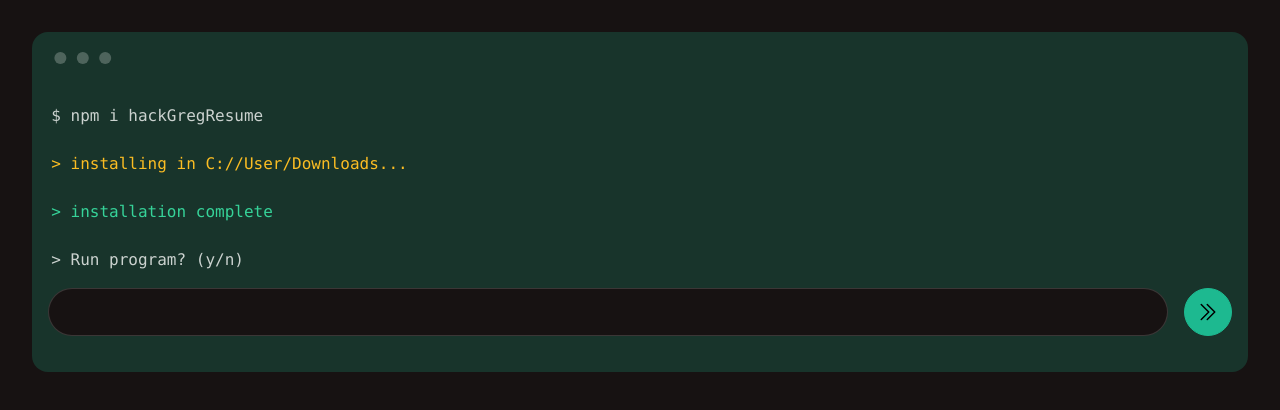
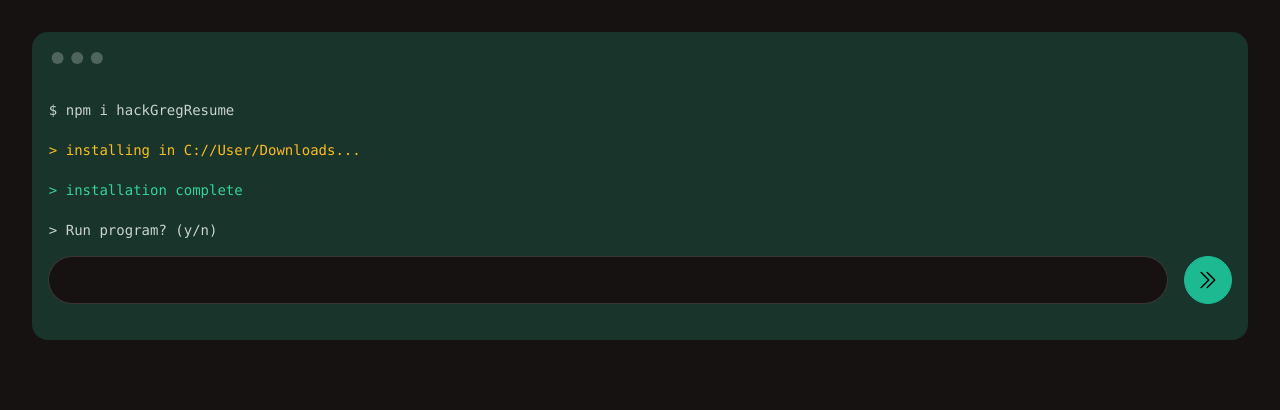
Before and after one commit to gregoryfoo95/ResumeUI, a React (Vite) app in the folder client/: page / in a window 1280 px wide. Shown: the top 410 px of the page. Built offline with nearby package versions, Linux system fonts and the light colour scheme.

Commit message:
feat: change font size at codesnippet page

```diff
--- a/client/src/HomePage/HomePage.tsx
+++ b/client/src/HomePage/HomePage.tsx
@@ -14,7 +14,7 @@
 
     return  (
         <div className="flex flex-col gap-4">
-            <div className="mockup-code h-auto w-full text-left ">
+            <div className="mockup-code h-auto w-full text-left text-xs md:text-sm ">
                 <CodeSnippetPage codeBlock={codeBlock} setCodeBlock={setCodeBlock}/>
                 <div className="px-4 py-4">
                     <CommandPromptField codeBlock={codeBlock} setCodeBlock={setCodeBlock}/>
```
